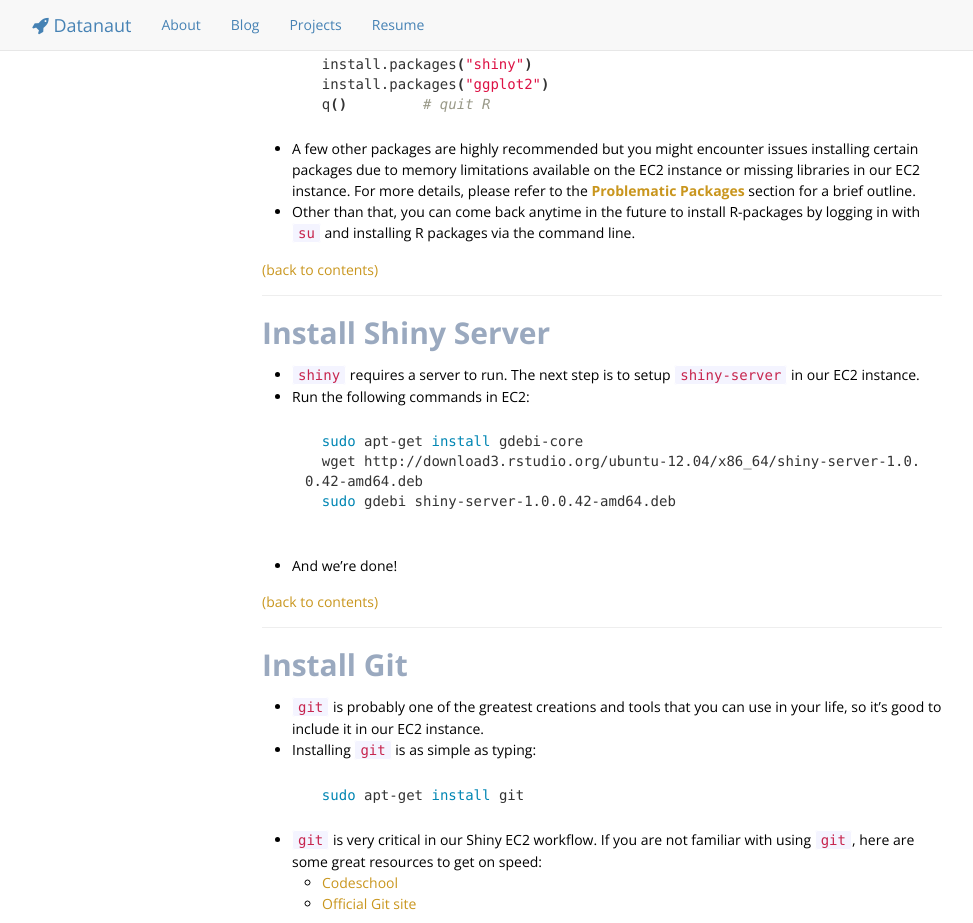
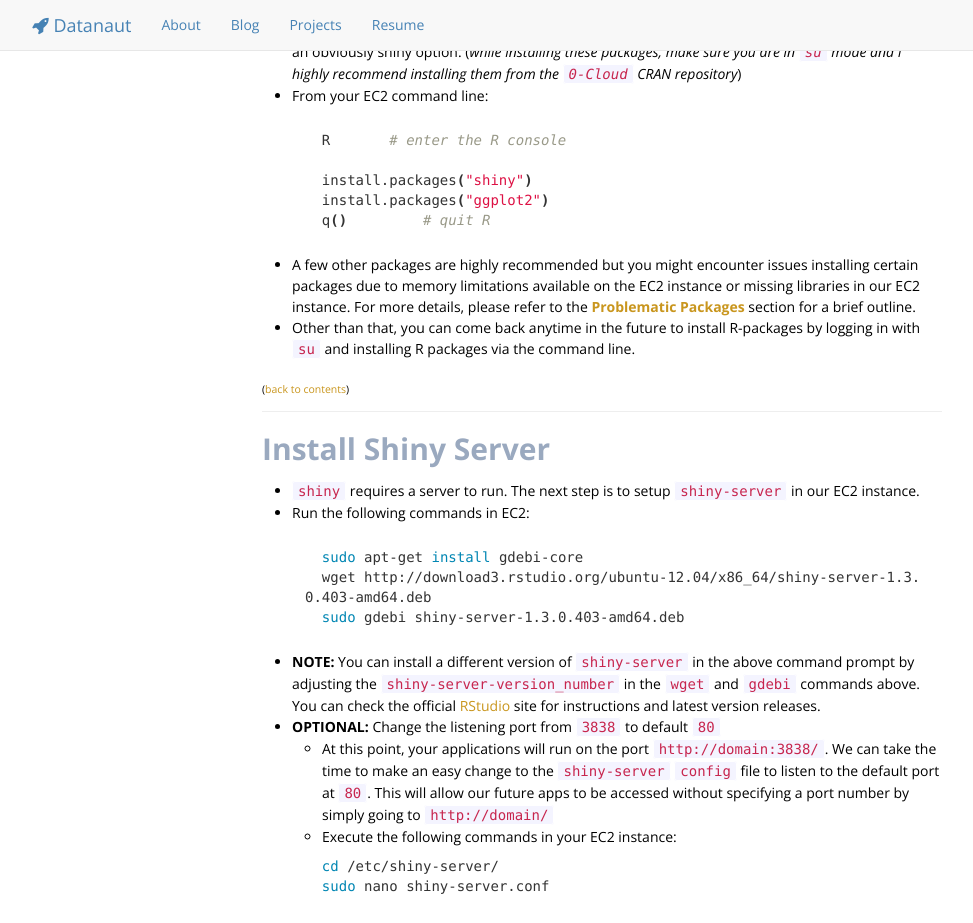
Before and after one commit to chrisrzhou/datanaut.io, a Jekyll site: the page built from _posts/2015-01-19-r-shiny-ec2-bootstrap-guide.md, in a window 1280 px wide and 1400 px high, scrolled down 4691 px. Shown: the top 923 px of the window, without its empty margins (38-1011 px from the left). Built offline with Jekyll 4.4.1, drawn with Linux system fonts in a browser that asks for light colours; nearby versions of some CDN libraries; Markdown is read by kramdown in place of the engine named in the settings; some of the changed text lies outside the part shown.

Commit message:
added new post

````diff
--- a/_config.yml
+++ b/_config.yml
@@ -12,4 +12,4 @@ category: [programming, site]
 collections: [resume, home, blog, projects]
 
 # Build settings
-markdown: kramdown
+markdown: redcarpet
--- a/_includes/common/footer.html
+++ b/_includes/common/footer.html
@@ -2,7 +2,7 @@
 <footer class="navbar navbar-default navbar-fixed-bottom">
   <div class="container">
 
-    <p><i class="fa fa-rocket"></i> datanaut by Chris Zhou, powered by <a href="http://jekyllrb.com/" target="_blank">Jekyll</a></p>
+    <p><i class="fa fa-rocket"></i> <a href="https://github.com/chrisrzhou/datanaut.io" target="_blank">datanaut</a> by Chris Zhou, powered by <a href="http://jekyllrb.com/" target="_blank">Jekyll</a></p>
 
     <ul class="list-inline">
       <li><a href="https://github.com/{{ site.username }}" target="_blank"><i class="fa fa-github"></i></a></li>
--- a/_posts/2015-01-19-r-shiny-ec2-bootstrap-guide.md
+++ b/_posts/2015-01-19-r-shiny-ec2-bootstrap-guide.md
@@ -19,9 +18,9 @@ The goal of this guide is to quickly bootstrap R <a href="http://shiny.rstudio.c
 This is an *opiniated* guide created for the following software versions:
 - `Ubuntu: 14.04 LTS`
 - `R: 3.1.2`
-- `Shiny Server: 1.0.0`
+- `shiny-server: 1.3.0.403`
 
-*For other versions, please refer to the other github versions of the project repository.*
+*For other software versions, please make sure to check the version numbers used in the installations (e.g. see [Install Shiny Server](#install-shiny-server) section on installing different versions of shiny-server).*
 
 ----------
 
@@ -52,7 +51,7 @@ This is an *opiniated* guide created for the following software versions:
     - Click `Next: Tag Instance`
     - Click `Next Configure Security Group`
 - When we arrive to `Configure Security Group`, we will need to add a few more security groups to open our EC2 instance to the world when we later build applications with Shiny.
-- Add the following rules using the `Add Rule` buttons.  This registers and opens the ports `3838` and `80` that Shiny will use later.
+- Add the following rules using the `Add Rule` buttons.  This registers and opens the ports `3838` and `80` that Shiny will use later.  By default, Shiny will listen on the `3838` port, but keeping the default HTTP listening port `80` open is always a useful option (In the [Install Shiny Server](#install-shiny-server) section, we go through changing the `shiny-server` configurations to listen on the default `80` port, which removes the need to specify a port number in your URL).
 
     ![alt Amazon Machine Image](https://s3-us-west-1.amazonaws.com/chrisrzhou/github/images/rshiny-ec2bootstrap/aws_ec2_configure_security_groups_complete.png)
 
@@ -61,7 +60,7 @@ This is an *opiniated* guide created for the following software versions:
 
     ![alt Amazon Machine Image](https://s3-us-west-1.amazonaws.com/chrisrzhou/github/images/rshiny-ec2bootstrap/aws_ec2_launch.png)
 
-[(back to contents)](#contents)
+<sub>([back to contents](#contents))</sub>
 
 ----------
 
@@ -84,25 +83,26 @@ This is an *opiniated* guide created for the following software versions:
     chmod 400 ~/sshKeys/shinybootstrap.pem
     ```
 
-- **Note**: If you ever run into a `Permission denied (publickey)` error message, this is because you are not able to access the `.pem` file as a superuser.  Make sure that you have granted sudo access to the file using the command `chmod 400` as outlined above.
+- **NOTE**: If you ever run into a `Permission denied (publickey)` error message, this is because you are not able to access the `.pem` file as a superuser.  Make sure that you have granted sudo access to the file using the command `chmod 400` as outlined above.
 - It is useful to create an alias to access the EC2 instance, otherwise we would be typing a long command to access our EC2 instance each time.  For this guide, we will create an alias `awslogin` and register this in the `bash_aliases` file using the `echo "blahblahablah" >> ~/.bash_aliases` command:
 
     ```sh
     echo "alias awslogin='ssh -i ~/sshKeys/shinybootstrap.pem ubuntu@public_dns_name'" >> ~/.bash_aliases
     ```
 
-- where `public_dns_name` is the name of your EC2 instance created e.g. `ec2-54-183-2-10.us-west-1.compute.amazonaws.com` (see below).
+- where `public_dns_name` is the public DNS name of your EC2 instance created e.g. `ec2-54-183-2-10.us-west-1.compute.amazonaws.com` or the public IP itself `54.183.2.10`
 
     ![alt Amazon Machine Image](https://s3-us-west-1.amazonaws.com/chrisrzhou/github/images/rshiny-ec2bootstrap/aws_ec2_dns_name.png)
 
+- **NOTE:** The public DNS name and public IP may not be static/permanent, e.g. their values can change when `shiny-server` restarts.  For a full permanent solution to creating a `bash_alias`, you would need to create an <a href="http://docs.aws.amazon.com/AWSEC2/latest/UserGuide/elastic-ip-addresses-eip.html" target="_blank">Elastic IP</a> (but we will defer that for the readers to the Amazon guide if readers wish to research the details).
 - Restart your terminal to access the changes and you should connect to your EC2 instance simply by typing `awslogin` in the terminal console.
 
-[(back to contents)](#contents)
+<sub>([back to contents](#contents))</sub>
 
 ----------
 
 ## Install R
-- Phew! The tough parts are over, we can now move onto installing `R` in our EC2 instance!
+- Phew! The tough parts are over, we can now move onto installing R in our EC2 instance!
 - First, create a superuser root password by entering a password in the EC2 command line.
 
     ```sh
@@ -120,7 +120,7 @@ This is an *opiniated* guide created for the following software versions:
 
 - R is now successfuly installed!
 
-[(back to contents)](#contents)
+<sub>([back to contents](#contents))</sub>
 
 ----------
 
@@ -139,7 +139,7 @@ This is an *opiniated* guide created for the following software versions:
 - A few other packages are highly recommended but you might encounter issues installing certain packages due to memory limitations available on the EC2 instance or missing libraries in our EC2 instance.  For more details, please refer to the **[Problematic Packages](#problematic-packages)** section for a brief outline.
 - Other than that, you can come back anytime in the future to install R-packages by logging in with `su` and installing R packages via the command line.
 
-[(back to contents)](#contents)
+<sub>([back to contents](#contents))</sub>
 
 ----------
 
@@ -149,14 +149,26 @@ This is an *opiniated* guide created for the following software versions:
 
     ```sh
     sudo apt-get install gdebi-core
-    wget http://download3.rstudio.org/ubuntu-12.04/x86_64/shiny-server-1.0.0.42-amd64.deb
-    sudo gdebi shiny-server-1.0.0.42-amd64.deb
+    wget http://download3.rstudio.org/ubuntu-12.04/x86_64/shiny-server-1.3.0.403-amd64.deb
+    sudo gdebi shiny-server-1.3.0.403-amd64.deb
+    ```
 
+- **NOTE:** You can install a different version of `shiny-server` in the above command prompt by adjusting the `shiny-server-version_number` in the `wget` and `gdebi` commands above.  You can check the official <a href="http://www.rstudio.com/products/shiny/download-server/" target="_blank">RStudio</a> site for instructions and latest version releases.
+- **OPTIONAL:** Change the listening port from `3838` to default `80`
+    - At this point, your applications will run on the port `http://domain:3838/`.  We can take the time to make an easy change to the `shiny-server` `config` file to listen to the default port at `80`.  This will allow our future apps to be accessed without specifying a port number by simply going to `http://domain/`
+    - Execute the following commands in your EC2 instance:
+
+    ```sh
+    cd /etc/shiny-server/
+    sudo nano shiny-server.conf
     ```
+
+    - At this point, you can use a text editor (unfortunately we can only use CLI and non-GUI text editors) to change the line `listen 3838;` to `listen 80;`
+    - Makes sure to save the changes and you can now access your shiny instances without specifying the `3838` port number!
 - And we're done!
 
 
-[(back to contents)](#contents)
+<sub>([back to contents](#contents))</sub>
 
 ----------
 
@@ -172,7 +184,7 @@ This is an *opiniated* guide created for the following software versions:
     - <a href="https://www.codeschool.com/courses/try-git" target="_blank">Codeschool</a>
     - <a href="http://git-scm.com/" target="_blank">Official Git site</a>
 
-[(back to contents)](#contents)
+<sub>([back to contents](#contents))</sub>
 
 ----------
 
@@ -188,29 +200,46 @@ This is an *opiniated* guide created for the following software versions:
     3. Initiate your EC2 instance with the same codebase on Github by using `git clone` into `/srv/shiny-server/` (this is the folder where `shiny-server` serves your application).
     4. If there are changes to be made to your app, repeat steps 1 and 2 to `git push` updates to Github from your local machine, and then perform a `git pull` in your EC2 instance to update your application in EC2.
 
-[(back to contents)](#contents)
+<sub>([back to contents](#contents))</sub>
 
 ----------
 
 ## Problematic Packages
 - Since our EC2 instance is completely barebones, installing various packages might be problematic due to a lack of libraries that EC2 comes with.
 - My recommendation is to do searches on <a href="http://stackoverflow.com/" target="_blank">Stackoverflow</a> and <a href="http://www.google.com" target="_blank">Google</a> using keywords such as `EC2`, `package-name`, `installation`, `R`.
-- You could run into issues with missing `Python` libraries and version requirements for `R` and various packages, but most of them can be solved by searching on Stackoverflow and Google.
-- You could also encounter issues that result from the limited memory allocated in the EC2 instance, which would not complete installations of some packages (e.g. `dplyr`, `ggvis`).  If this is the case, the solution would be to install these packages on your local machine, and grab the uncompiled files in the local machine `R` libraries and copy them over to your EC2 `R` libraries.  You have a few ways to transfer files from local machine to EC2 and I will refer you to Stackoverflow and Google on how to do so.
+- You could run into issues with missing Python libraries and version requirements for R and various packages, but most of them can be solved by searching on Stackoverflow and Google.
+- You could also encounter issues that result from the limited memory allocated in the EC2 instance, which would not complete installations of some packages (e.g. `dplyr`, `ggvis`).  If this is the case, the solution would be to install these packages on your local machine, and grab the uncompiled files in the local machine `R` libraries and copy them over to your EC2 R libraries.  You have a few ways to transfer files from local machine to EC2 and I will refer you to Stackoverflow and Google on how to do so.
 - Stackoverflow + Goole are most definitely the best teachers and guides out there for resolving problematic packages.  My job here is to just inform on some of the issues you may encounter :)
 
-[(back to contents)](#contents)
+<sub>([back to contents](#contents))</sub>
 
 ----------
 
 ## Examples
 Here are some project examples of Shiny EC2 instances that I have built and their respective Github codebase.
-- State Crime Rates (<a href="http://ec2-54-183-164-175.us-west-1.compute.amazonaws.com:3838/StateCrimeRates/" target="_blank">EC2</a> | <a href="https://github.com/chrisrzhou/RShiny-StateCrimeRates" target="_blank">Github</a>)
-- Labor Force Statistics (<a href="http://ec2-54-183-164-175.us-west-1.compute.amazonaws.com:3838/LaborForceStatistics/" target="_blank">EC2</a> | <a href="https://github.com/chrisrzhou/RShiny-LaborForceStatistics" target="_blank">Github</a>)
-- Box Office Mojo (<a href="http://ec2-54-183-164-175.us-west-1.compute.amazonaws.com:3838/BoxOfficeMojo/" target="_blank">EC2</a> | <a href="https://github.com/chrisrzhou/RShiny-BoxOfficeMojo" target="_blank">Github</a>)
-- Power to Choose (<a href="http://ec2-54-183-164-175.us-west-1.compute.amazonaws.com:3838/PowerToChoose/" target="_blank">EC2</a>) | <a href="https://github.com/chrisrzhou/RShiny-PowerToChoose" target="_blank">Github</a>)
 
-[(back to contents)](#contents)
+- State Crime Rates
+<sub>
+(<a href="http://shiny.vis.datanaut.io/StateCrimeRates/" target="_blank">EC2</a> |
+<a href="https://github.com/chrisrzhou/RShiny-StateCrimeRates" target="_blank">Github</a>)
+</sub>
+- Labor Force Statistics
+<sub>
+(<a href="http://shiny.vis.datanaut.io/LaborForceStatistics/" target="_blank">EC2</a> |
+<a href="https://github.com/chrisrzhou/RShiny-LaborForceStatistics" target="_blank">Github</a>)
+</sub>
+- Box Office Mojo
+<sub>
+(<a href="http://shiny.vis.datanaut.io/BoxOfficeMojo/" target="_blank">EC2</a> |
+<a href="https://github.com/chrisrzhou/RShiny-BoxOfficeMojo" target="_blank">Github</a>)
+</sub>
+- Power to Choose
+<sub>
+(<a href="http://shiny.vis.datanaut.io/PowerToChoose/" target="_blank">EC2</a>) |
+<a href="https://github.com/chrisrzhou/RShiny-PowerToChoose" target="_blank">Github</a>)
+</sub>
+
+<sub>([back to contents](#contents))</sub>
 
 ----------
 
@@ -221,9 +250,12 @@ This guide would not be possible without the works and guides provided by previo
     - <a href="http://tylerhunt.co/2014/03/amazon-web-services-rstudio/" target="_blank">Tyler Hunt's guide to set up Shiny AWS EC2</a>
     - <a href="http://www.r-bloggers.com/deploying-shiny-server-on-amazon-some-troubleshoots-and-solutions/" target="_blank">Custom AWS inbound rules</a>
 - Other resources:
+    - <a href="http://rstudio.github.io/shiny-server/latest/" target="_blank">Official RStudio shiny-server guide</a>
+    - <a href="http://docs.aws.amazon.com/AWSEC2/latest/UserGuide/elastic-ip-addresses-eip.html" target="_blank">Creating ElasticIP for maintaining "permanent" IP addresses</a>
+    - <a href="http://aws.amazon.com/route53/" target="_blank">AWS Route 53 to rename EC2 instances to domain address</a>
     - <a href="http://stackoverflow.com/" target="_blank">Stackoverflow</a>
     - <a href="http://cran.rstudio.com/web/packages/dplyr/vignettes/introduction.html" target="_blank">dplyr</a>
 
-[(back to contents)](#contents)
+<sub>([back to contents](#contents))</sub>
 
 ----------
````
Also changed, not shown: other parts of _posts/2015-01-19-r-shiny-ec2-bootstrap-guide.md (+0 -1 lines), _posts/2015-01-30-organizing-dns-and-datanaut.md (added, +46 -0 lines).
